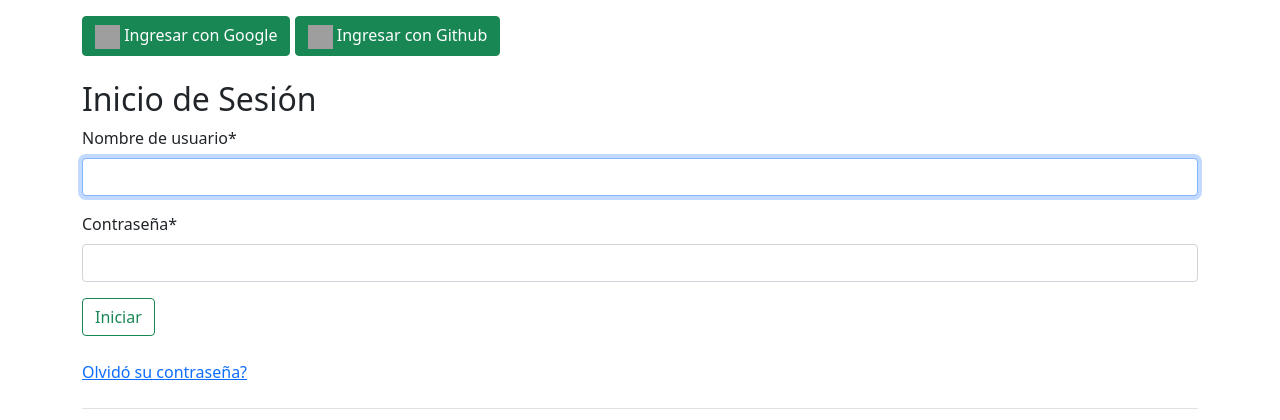
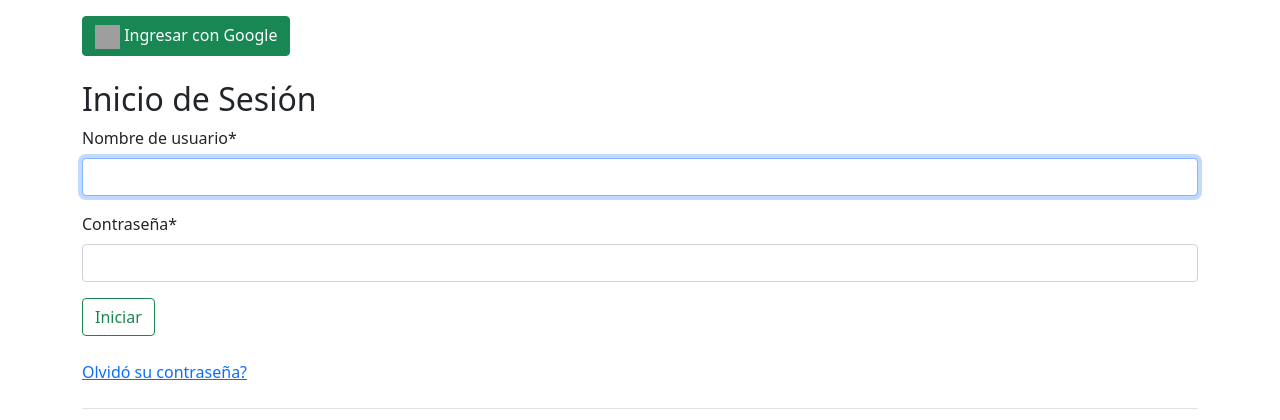
Before and after one commit to xavicci/trustytcode, a Django app: page /accounts/login/ in a window 1280 px wide. Shown: the part 89-509 px from the top of the page. Run offline with Django 4.2, Linux system fonts and the light colour scheme; some libraries are stand-ins or nearby versions; grey boxes are pictures that could not be loaded.

Commit message:
Deleting github auth

```diff
--- a/templates/registration/login.html
+++ b/templates/registration/login.html
@@ -9,11 +9,6 @@
    class="btn btn-success" role="button">
    <img class="google-icon" width="25" height="24" src="https://upload.wikimedia.org/wikipedia/commons/5/53/Google_%22G%22_Logo.svg"/>
     Ingresar con Google</a>
-
-    <a href="#"
-    class="btn btn-success" role="button">
-    <img class="github-icon" width="25" height="24" src="https://play-lh.googleusercontent.com/PCpXdqvUWfCW1mXhH1Y_98yBpgsWxuTSTofy3NGMo9yBTATDyzVkqU580bfSln50bFU=w240-h480-rw"/>
-     Ingresar con Github</a>
 
 <br><br>
 
```
